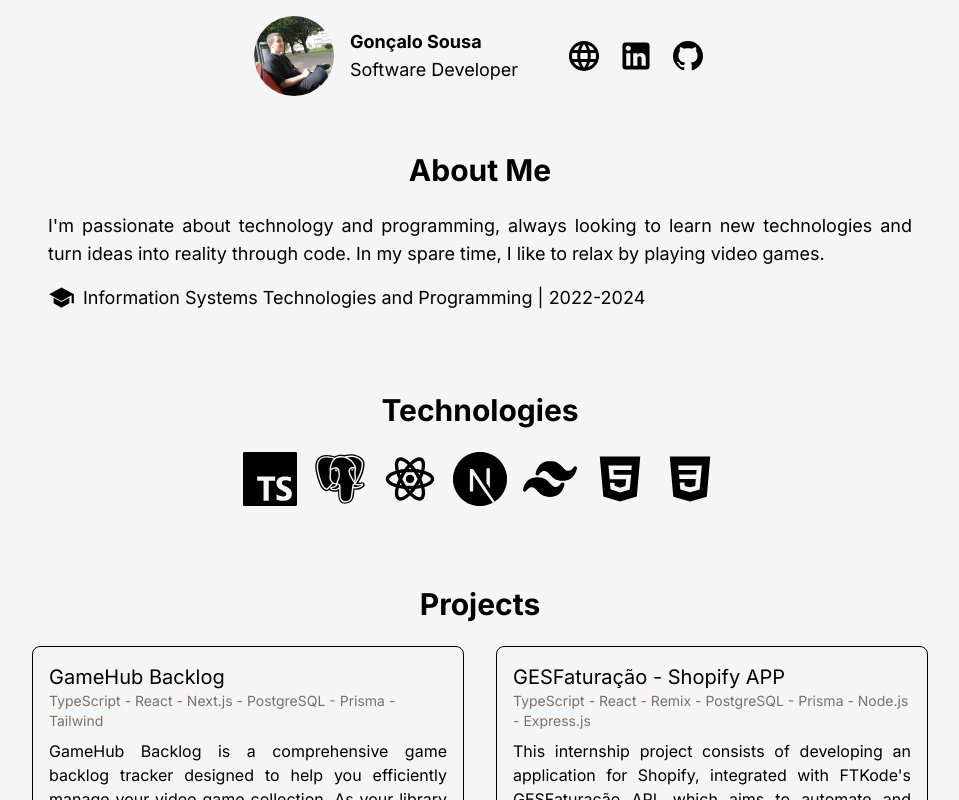
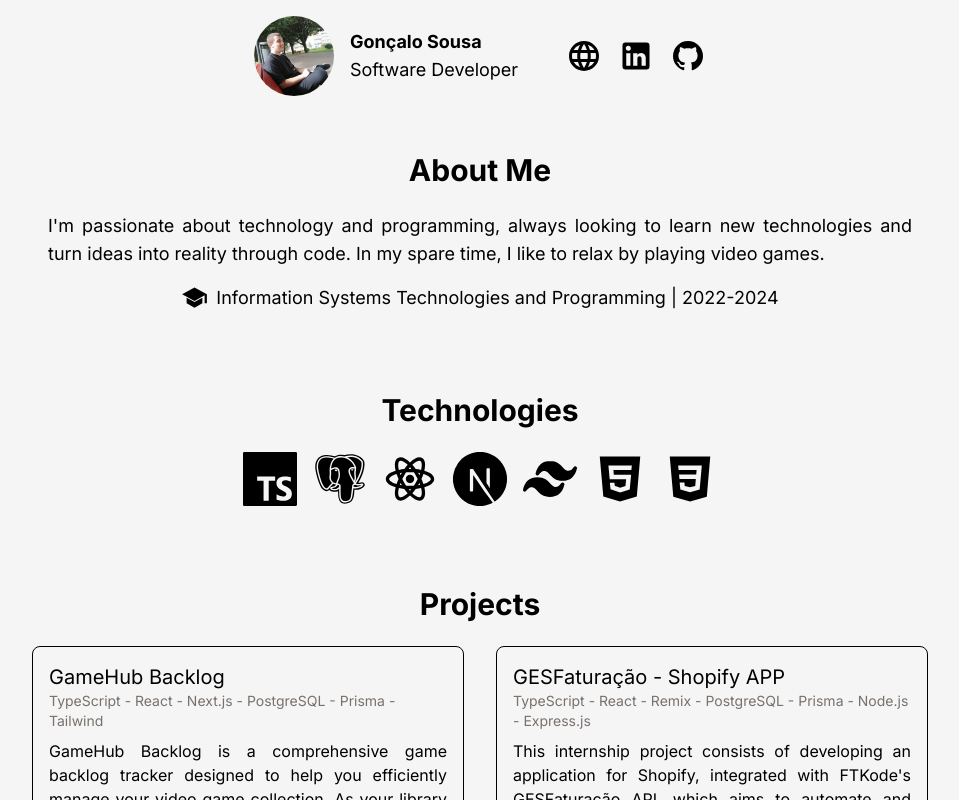
Before and after one commit to goncalojbsousa/portfolio, a Next.js app: page / in a window 1280 px wide. Shown: the top 800 px of the page, without its empty margins (160-1119 px from the left). Built offline with nearby package versions, Linux system fonts and the light colour scheme.

Commit message:
deploy fix

```diff
--- a/src/components/about-me.tsx
+++ b/src/components/about-me.tsx
@@ -5,8 +5,8 @@ export default function AboutMe() {
         <div className="flex flex-col justify-center items-center mb-20 text-justify px-4">
             <h1 className="text-3xl mb-6"><b>About Me</b></h1>
 
-            <div className="flex flex-col itens-center">
-                <p className="mb-4">I'm passionate about technology and programming, always looking to learn new technologies and turn ideas into reality through code. In my spare time, I like to relax by playing video games.</p>
+            <div className="flex flex-col items-center">
+                <p className="mb-4">I&apos;m passionate about technology and programming, always looking to learn new technologies and turn ideas into reality through code. In my spare time, I like to relax by playing video games.</p>
                 <div className="flex">
                     <SchoolIcon className="mr-2 fill-color_sec" />
                     <p className="">Information Systems Technologies and Programming | 2022-2024</p>
--- a/src/components/projects.tsx
+++ b/src/components/projects.tsx
@@ -29,7 +29,7 @@ export default function Projects() {
                     <div className="">
                         <h1 className="text-xl ">GESFaturação - Shopify APP</h1>
                         <p className="text-sm mb-2 text-color_sub">TypeScript - React - Remix - PostgreSQL - Prisma - Node.js - Express.js</p>
-                        <p className="text-base text-justify">This internship project consists of developing an application for Shopify, integrated with FTKode's GESFaturação API, which aims to automate and simplify invoicing processes for online stores. The app makes it possible to convert orders into invoices or receipts automatically, synchronize inventories between Shopify and GESFaturação, and send financial documents by email efficiently and automatically.</p>
+                        <p className="text-base text-justify">This internship project consists of developing an application for Shopify, integrated with FTKode&apos;s GESFaturação API, which aims to automate and simplify invoicing processes for online stores. The app makes it possible to convert orders into invoices or receipts automatically, synchronize inventories between Shopify and GESFaturação, and send financial documents by email efficiently and automatically.</p>
                     </div>
                     <div className="flex mt-2 space-x-2 text-color_sub">
                         Private project
```
